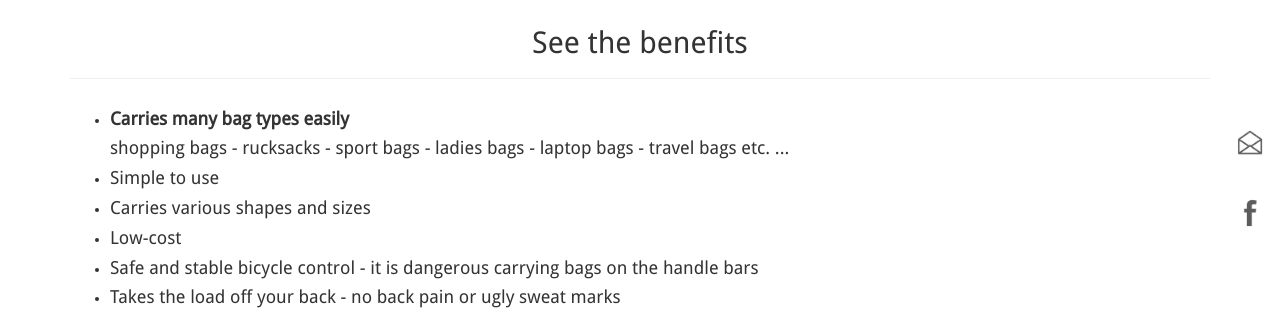
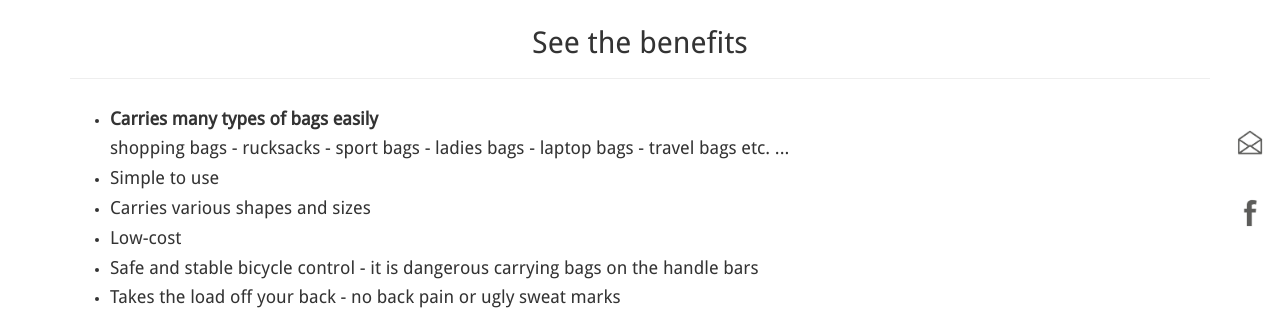
Before and after one commit to bodokaiser/hangload.com, a Jekyll site: the page built from index.html, in a window 1280 px wide and 900 px high, scrolled down 3311 px. Shown: the part 152-462 px from the top of the window. Built offline with Jekyll 4.4.1, drawn with Linux system fonts in a browser that asks for light colours; nearby versions of some CDN libraries; library files that are not in the unit come from our copies; Markdown is read by kramdown in place of the engine named in the settings.

Commit message:
Update index.html

```diff
--- a/index.html
+++ b/index.html
@@ -150,7 +150,7 @@ src="/images/webshop/stainless steel with banner.png" />
 
  <ul class="text-justify">
 
-<li> <h4><strong> Carries many bag types easily </strong>  </h4>
+<li> <h4><strong> Carries many types of bags easily </strong>  </h4>
       <h4>  shopping bags - rucksacks - sport bags - ladies bags - laptop bags - travel bags etc. ...</h4>
 <li><h4>Simple to use </h4>
 <li><h4> Carries various shapes and sizes </h4>
```
